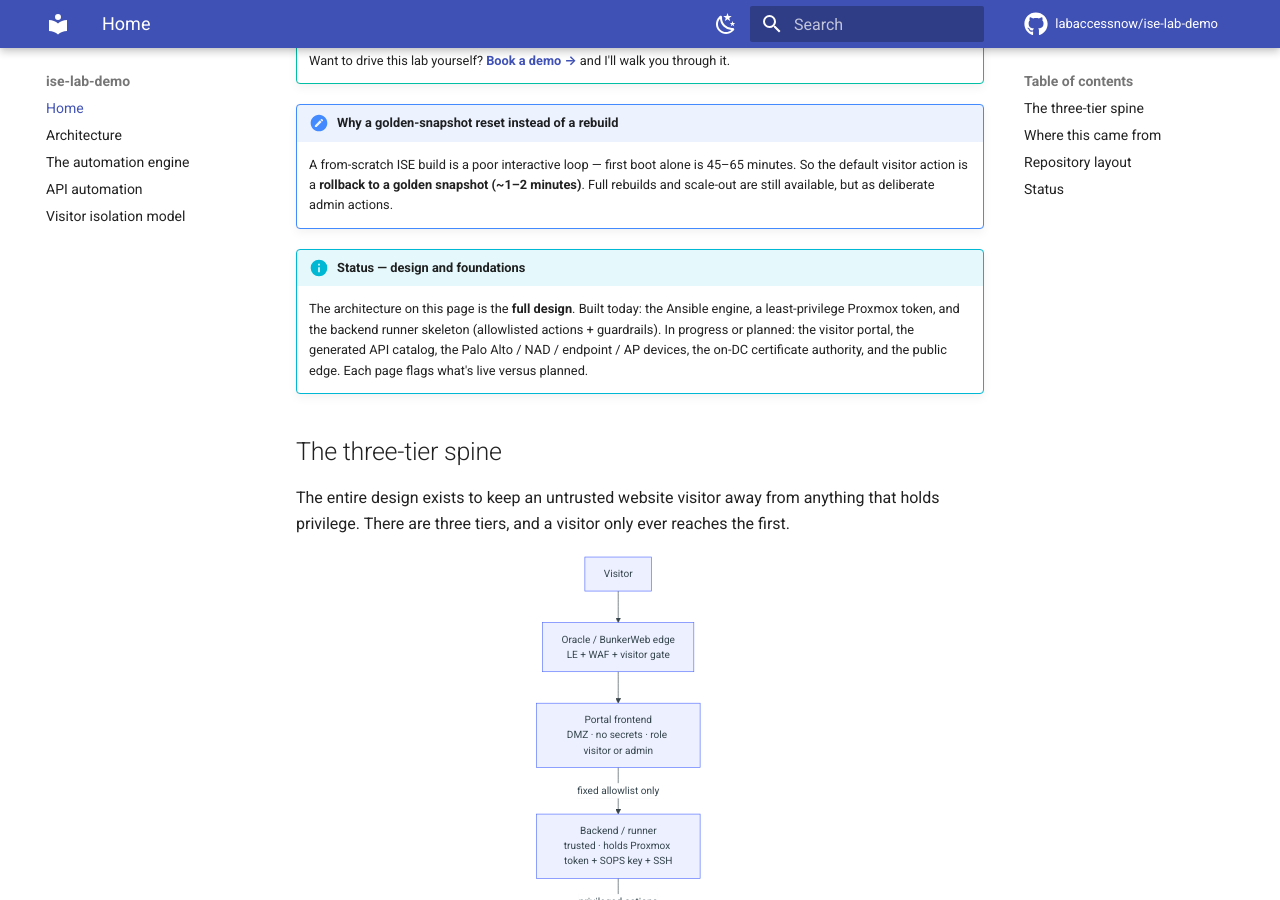
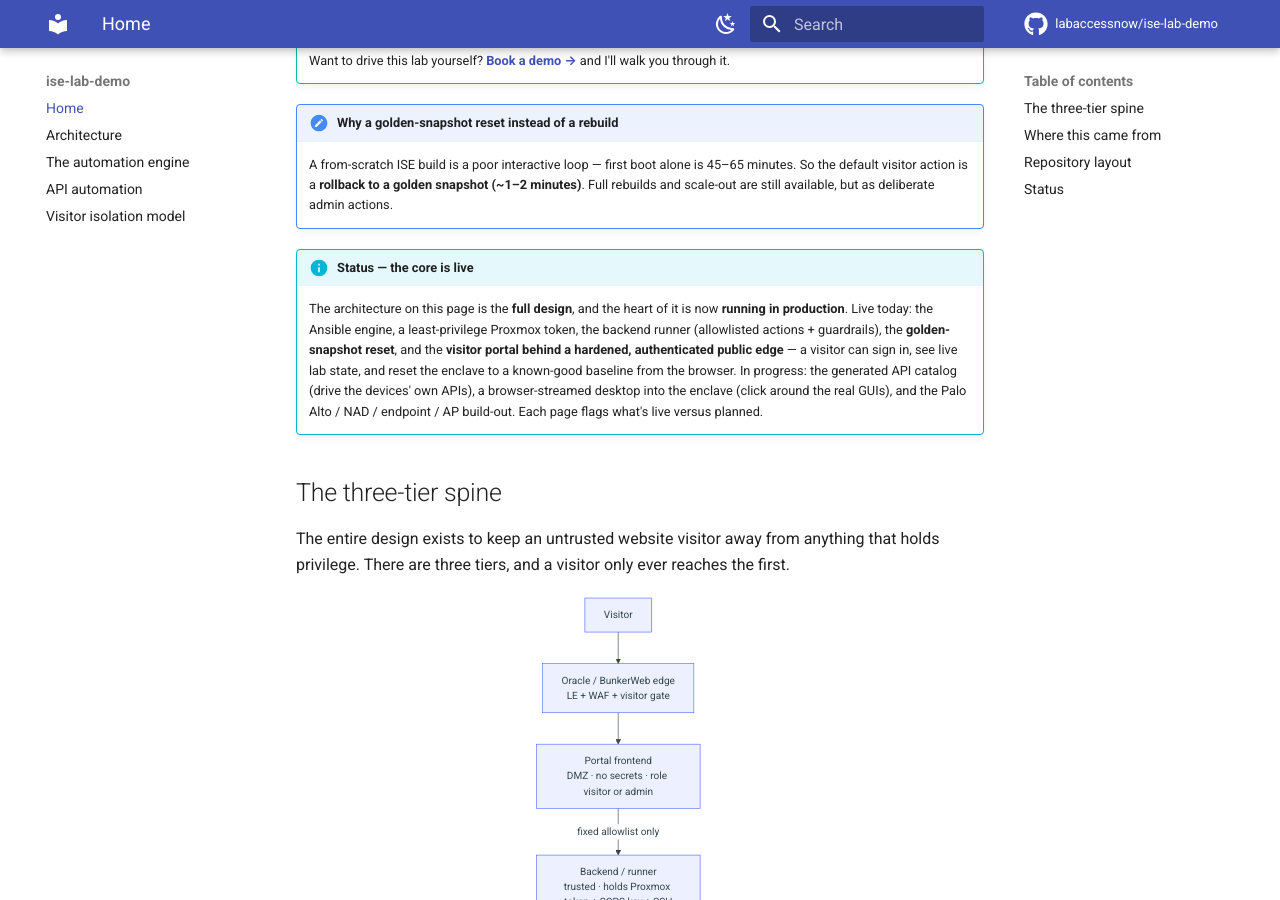
Before and after one commit to labaccessnow/ise-lab-demo, an MkDocs documentation site: the page built from docs/index.md, in a window 1280 px wide and 900 px high, scrolled down 495 px. Built offline with MkDocs 1.6.1 and Material for MkDocs 9.7.7, drawn with Linux system fonts in a browser that asks for light colours; comment, search, counter and statistics services are not loaded.

Commit message:
docs: status now reflects the live portal + authenticated public edge

```diff
--- a/docs/index.md
+++ b/docs/index.md
@@ -21,12 +21,14 @@ API playground is real, not a read-only tour.
     default visitor action is a **rollback to a golden snapshot (~1–2 minutes)**. Full rebuilds and
     scale-out are still available, but as deliberate admin actions.
 
-!!! info "Status — design and foundations"
-    The architecture on this page is the **full design**. Built today: the Ansible engine, a
-    least-privilege Proxmox token, and the backend runner skeleton (allowlisted actions + guardrails).
-    In progress or planned: the visitor portal, the generated API catalog, the Palo Alto / NAD /
-    endpoint / AP devices, the on-DC certificate authority, and the public edge. Each page flags what's
-    live versus planned.
+!!! info "Status — the core is live"
+    The architecture on this page is the **full design**, and the heart of it is now **running in
+    production**. Live today: the Ansible engine, a least-privilege Proxmox token, the backend runner
+    (allowlisted actions + guardrails), the **golden-snapshot reset**, and the **visitor portal behind a
+    hardened, authenticated public edge** — a visitor can sign in, see live lab state, and reset the
+    enclave to a known-good baseline from the browser. In progress: the generated API catalog (drive the
+    devices' own APIs), a browser-streamed desktop into the enclave (click around the real GUIs), and the
+    Palo Alto / NAD / endpoint / AP build-out. Each page flags what's live versus planned.
 
 ## The three-tier spine
 
```
